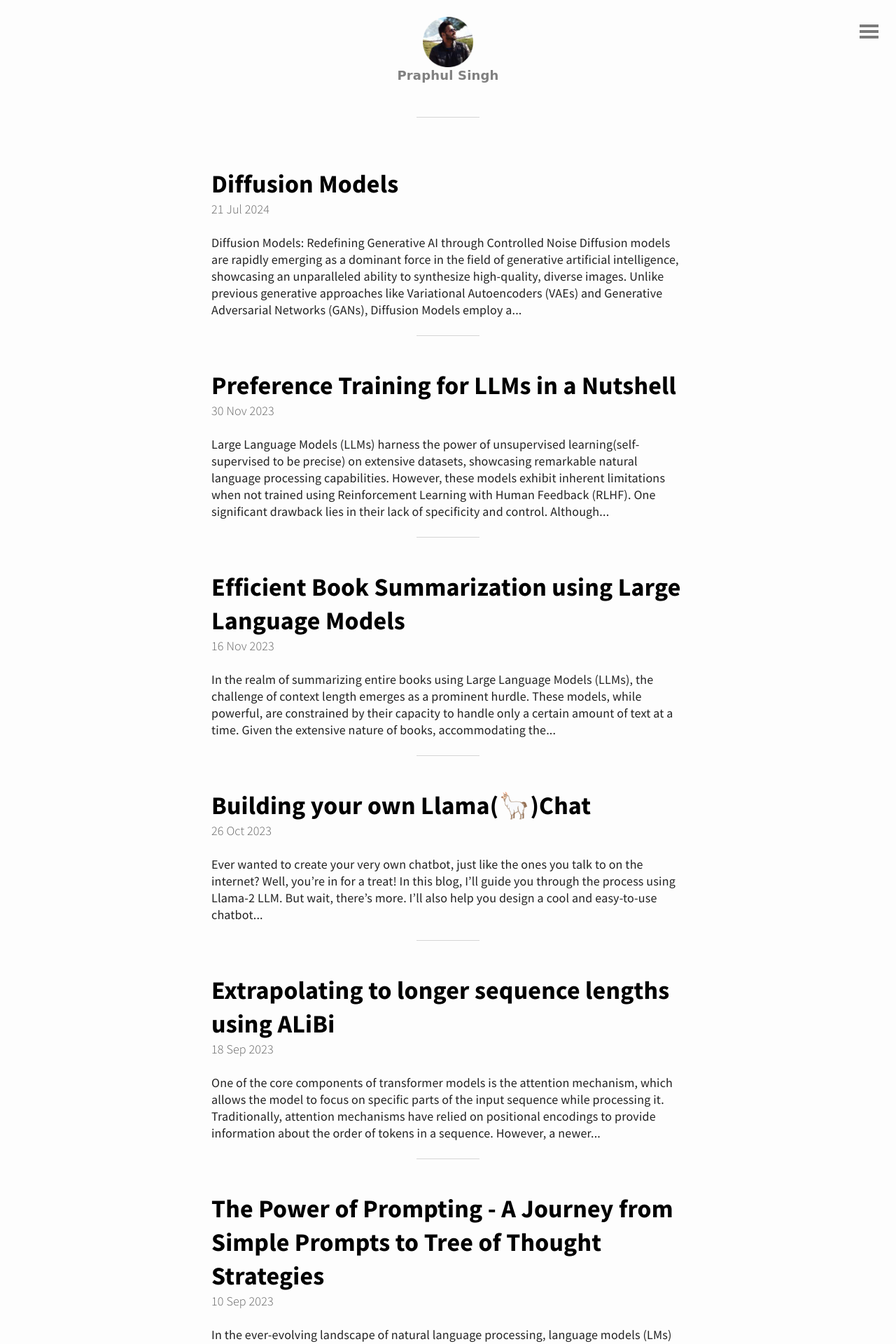
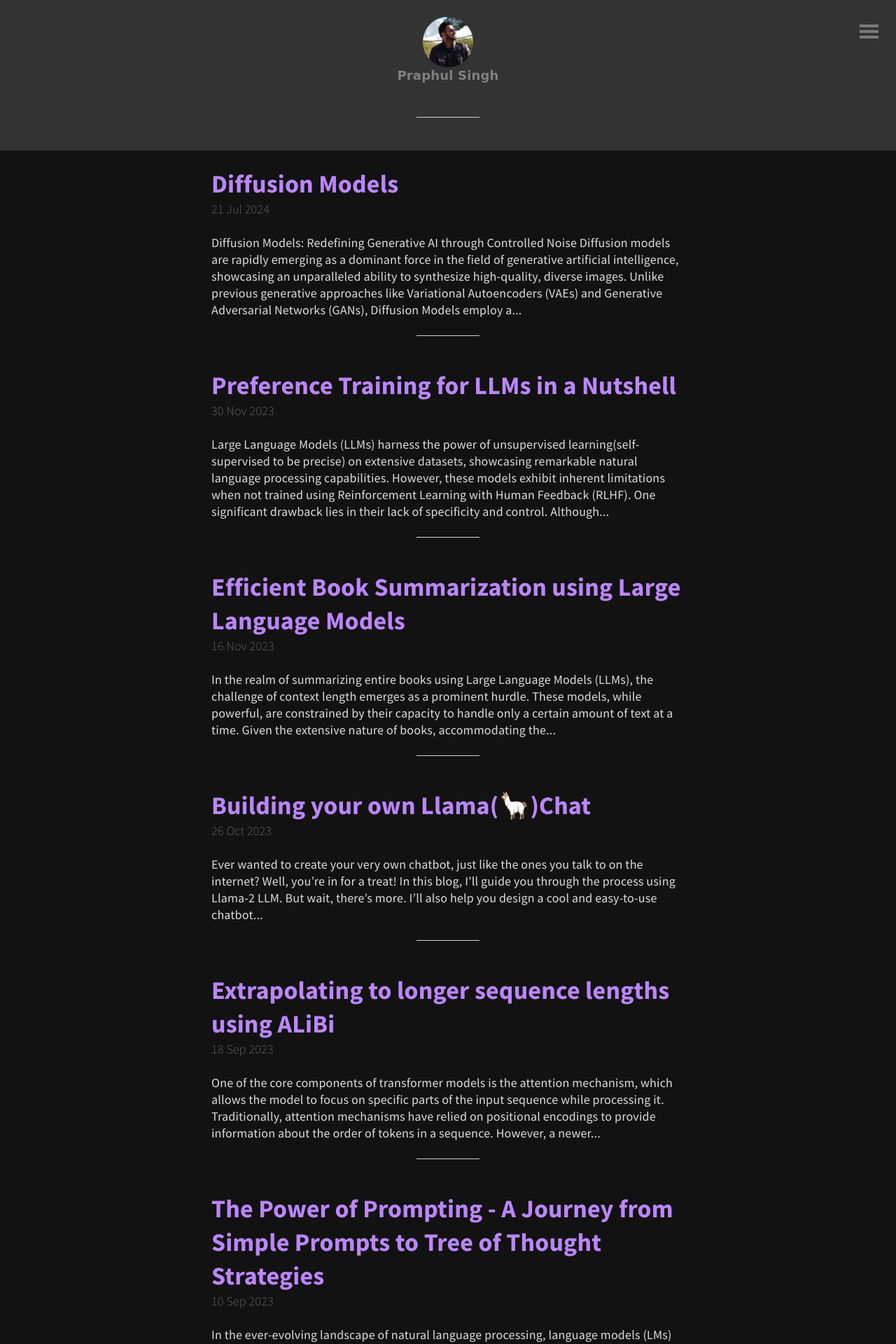
Before and after one commit to spraphul/blog, a Jekyll site: the page built from index.html, in a window 1280 px wide. Shown: the top 1920 px of the page at 70% size. Built offline with Jekyll 4.4.1, drawn with Linux system fonts in a browser that asks for light colours; the list of posts is cut into pages by our own code.

Commit message:
Update custom.scss

```diff
--- a/_sass/custom.scss
+++ b/_sass/custom.scss
@@ -1,3 +1,70 @@
+/* _sass/_dark-theme.scss */
+body {
+  background-color: #121212;
+  color: #ffffff;
+}
+
+a {
+  color: #bb86fc;
+}
+
+.navbar {
+  background-color: #333333;
+}
+
+/* Ensure all sections, articles, and divs are covered */
+section, article, div {
+  background-color: inherit;
+  color: inherit;
+}
+
+/* Additional styles for specific elements */
+header, footer, nav {
+  background-color: #333333;
+  color: #ffffff;
+}
+
+h1, h2, h3, h4, h5, h6 {
+  color: #ffffff;
+}
+
+p, li {
+  color: #dcdcdc;
+}
+
+/* Syntax highlighting for code blocks */
+pre, code {
+  background-color: #1e1e1e;
+  color: #dcdcdc;
+}
+
+/* Ensure form elements are also styled */
+input, textarea, select, button {
+  background-color: #333333;
+  color: #ffffff;
+  border: 1px solid #555555;
+}
+
+/* Apply styles to tables */
+table {
+  background-color: #222222;
+  color: #dcdcdc;
+  border-collapse: collapse;
+}
+
+th, td {
+  border: 1px solid #444444;
+  padding: 8px;
+}
+
+/* Style for blockquotes */
+blockquote {
+  background-color: #1e1e1e;
+  border-left: 4px solid #bb86fc;
+  color: #dcdcdc;
+  padding: 10px 20px;
+  margin: 10px 0;
+}
 
 
 /* Add other custom styles as needed */
```
